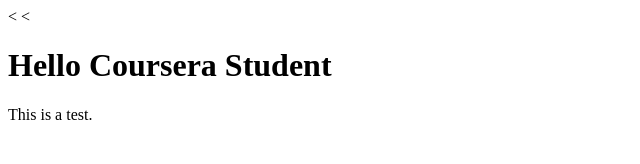
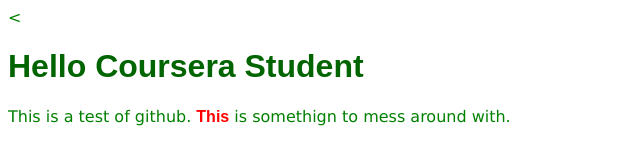
Before and after one commit to LironAscan/coursera-test, a plain HTML site: page index.html in a window 1280 px wide. Shown: the whole page, without its empty margins (0-640 px from the left). Drawn offline with Linux system fonts and the light colour scheme.

Commit message:
Second Version of the webfile.

```diff
--- a/index.html
+++ b/index.html
@@ -2,10 +2,25 @@
 <html lang="en" dir="ltr">
   <head>
     <meta charset="utf-8">
+    <style>
+    b{
+      color:red;
+      font-family: sans-serif;
+    }
+      body {
+        color: green;
+        font-family: verdana;
+      }
+      h1 {
+        color: darkgreen;
+        font-family: arial;
+      }
+    </style>
     <title>Hello Coursera</title>
   </head>
   <body>
-    <<h1>Hello Coursera Student</h1>
-    This is a test.
+    <h1>Hello Coursera Student</h1>
+    This is a test of github.
+    <b>This</b> is somethign to mess around with.
   </body>
 </html>
```
